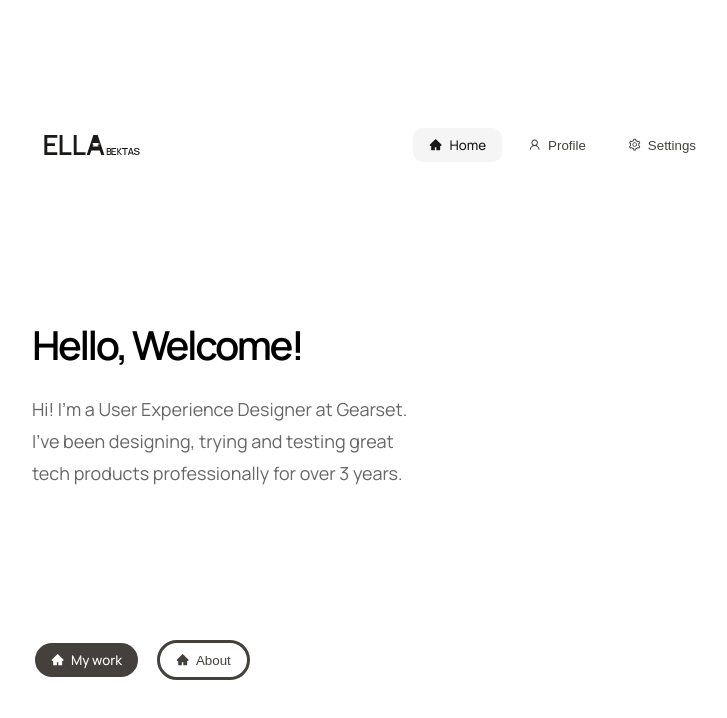
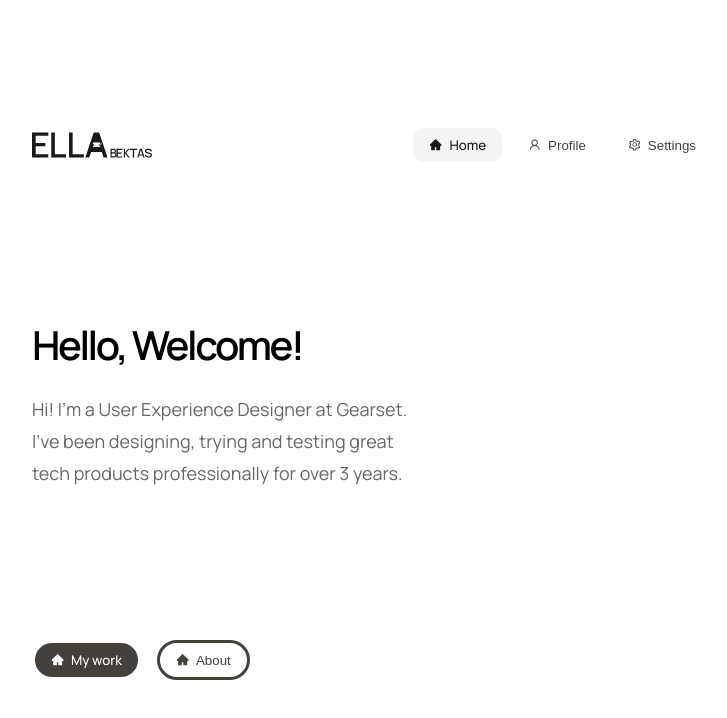
Before and after one commit to ella-bektas/ellabektas-website, a Next.js app: page / in a window 1280 px wide. Shown: the top 718 px of the page, without its empty margins (268-995 px from the left). Built offline with nearby package versions, Linux system fonts and the light colour scheme.

Commit message:
Adding routes
Added the About page

```diff
--- a/src/app/components/Header/Header.tsx
+++ b/src/app/components/Header/Header.tsx
@@ -15,11 +15,8 @@ const Header = ({ tabs }: HeaderProps) => {
   return (
     <div className={styles.container}>
 
-
-      <Image src={Logo} alt="Logo" width={120} height={20} />
+      <Image src={Logo} alt="Logo" width={120} height={40} />
       <Tabs tabs={tabs} />
-
-
 
 
     </div>
```
Also changed, not shown: src/app/about/page.tsx (added, +18 -0 lines).
